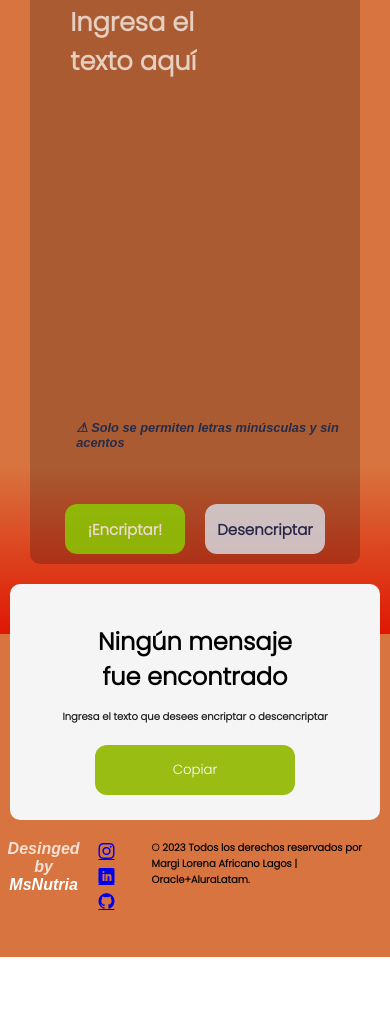
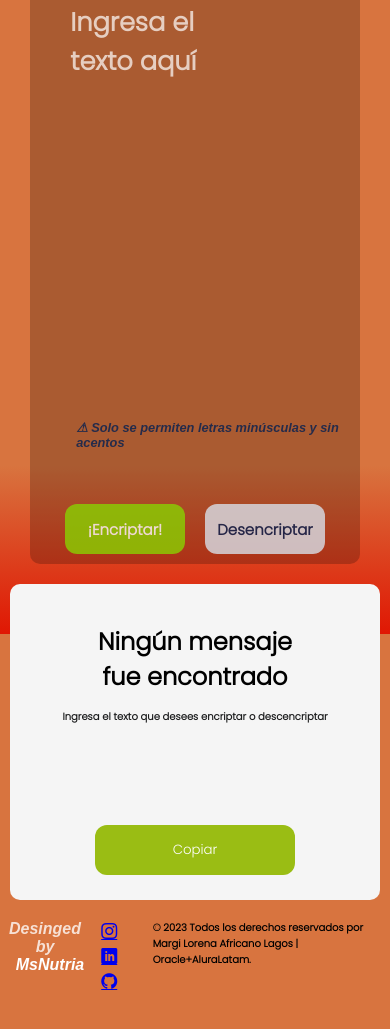
Before and after one commit to MsNutria/alurachallenge01.git.io, a plain HTML site: page index.html in a window 390 px wide. Shown: the part 210-1239 px from the top of the page. Before the commit the page ends 1167 px from the top, so only its background shows below. Drawn offline with Linux system fonts and the light colour scheme; files whose address does not match are found by name.

Commit message:
Arreglos pertinentes a la parte footer en responsive 480px

```diff
--- a/styles.css
+++ b/styles.css
@@ -191,6 +191,7 @@ img{
     border: none;
     border-radius: 12px;
     cursor: pointer;
+    margin-top: 40px;
 }
 
  /*Contenido visible cuando no hay texto encriptado*/
@@ -225,10 +226,14 @@ img{
 }
 
 .encriptar-desencriptar{
+
     padding: 10px;
+    margin-bottom: 40px;
     font-weight: 400;
     font-size: 1.6rem;
     background: whitesmoke;
+    font-weight: bold;
+
 }
 
 .resultado{
@@ -238,7 +243,9 @@ img{
     padding: 10px 10px 10px 10px;
     color: black;
     font-size: 1.5rem;
+    padding-top: 10px;
     padding-bottom: 10px;
+
 }
 
 .hide {
@@ -339,6 +346,14 @@ footer{
     .img-pochita{
         display: none;
     }
+
+    .designed .nameD{
+        margin-left: 10px;
+    }
+
+    .legend{
+        margin-right: 10px;
+    }
 }
 
 /*1.- Acciones pendientes, arreglar el resultado en equipos 480px dado que el texto se queda muy pegado al borde
```
